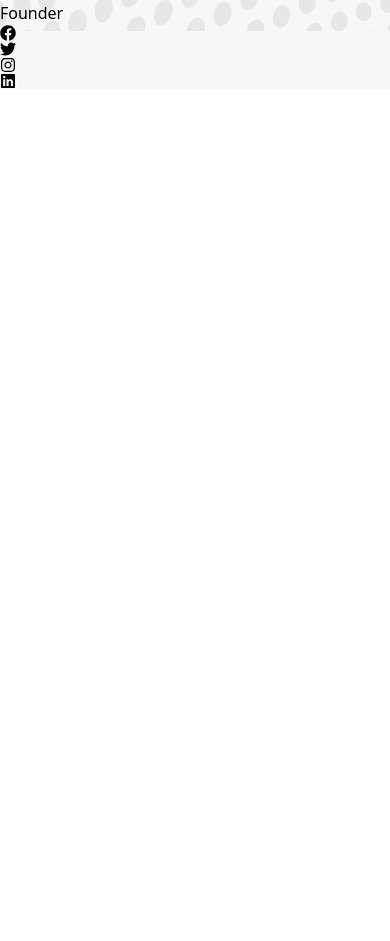
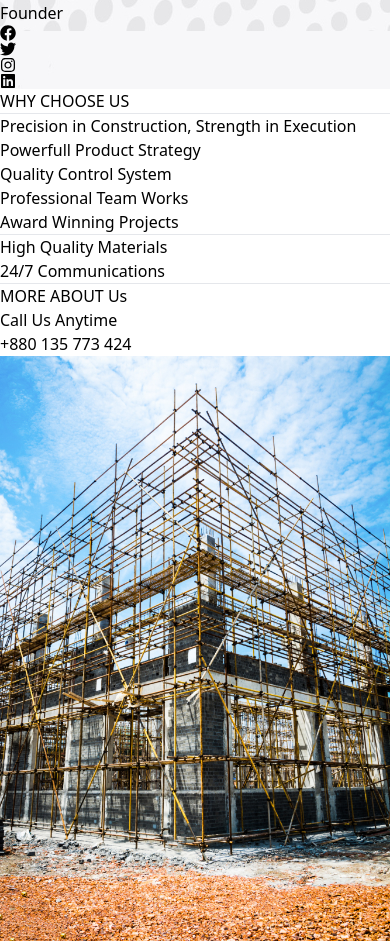
Before and after one commit to Emam-Bokhari/Construction-Portfolio-Clientside, a React (Vite) app: page / in a window 390 px wide. Shown: the part 7216-8157 px from the top of the page. Before the commit the page ends 7305 px from the top, so only its background shows below. Built offline with nearby package versions, Linux system fonts and the light colour scheme.

Commit message:
create WhyChooseUsSection component with text and image

```diff
--- a/src/App.jsx
+++ b/src/App.jsx
@@ -9,6 +9,7 @@ import GetFreeConsultation from "./components/GetFreeConsultation";
 import ProjectCompletationCount from "./components/ProjectCompletationCounte";
 import ProjectSection from "./components/ProjectSection";
 import TeamMemberSection from "./components/TeamMemberSection";
+import WhyChooseUsSection from "./components/WhyChooseUsSection";
 
 export default function App() {
   return (
@@ -28,6 +29,7 @@ export default function App() {
         </div>
         <ProjectSection />
         <TeamMemberSection />
+        <WhyChooseUsSection />
       </main>
     </Fragment>
   );
--- /dev/null
+++ b/src/components/WhyChooseUsSection.jsx
@@ -0,0 +1,120 @@
+import { Fragment } from "react";
+import whyChooseUsImage from "../assets/why-choose-us-image/why-choose-us.jpg"
+
+export default function WhyChooseUsSection(){
+    return(
+        <Fragment>
+             <div className="bg-white w-full my-20">
+            <div className="max-w-screen-xl mx-auto px-8 md:px-16 lg:px-8 space-y-3 md:space-x-4">
+
+                <div className="flex gap-0 lg:gap-10 justify-between items-start lg:items-center flex-col lg:flex-row">
+
+                     {/* text  */}
+                    <div className=" flex-1">
+                        <div className="space-y-3 md:space-y-4 ">
+                            <div className="flex items-center gap-3 lg:mt-0">
+                                <h2 className="text-base font-[titillium] font-[600] text-[#F68A0A]  ">
+                                    WHY CHOOSE US
+                                </h2>
+                                <hr className="border-[1px] border-[#F68A0A] w-12"/>
+                            </div>
+
+                            <h3 className="text-[36px] lg:text-[48px] font-[titillium] font-[700] text-[#0E121D]">
+                                Precision in Construction, Strength in Execution
+                            </h3>
+
+                            {/* icon 1  */}
+                            <div className="flex flex-col lg:flex-row lg:items-center gap-5">
+
+                                <div className="flex items-center gap-2 w-[250px]">
+                                    <i className="fa-solid fa-square-check text-[#F68A0A] text-2xl"></i>
+                                    <span className="text-lg font-[600] font-[archivo]">Powerfull Product Strategy</span>
+                                </div>
+
+                                <div className="flex items-center gap-2  w-[250px]">
+                                    <i className="fa-solid fa-square-check text-[#F68A0A] text-2xl"></i>
+                                    <span className="text-lg font-[600] font-[archivo]">Quality Control System</span>
+                                </div>
+
+                            </div>
+
+                            {/* icon 2 */}
+                            <div className="flex flex-col lg:flex-row lg:items-center gap-5 ">
+
+                                <div className="flex items-center gap-2  w-[250px]">
+                                    <i className="fa-solid fa-square-check text-[#F68A0A] text-2xl"></i>
+                                    <span className="text-lg font-[600] font-[archivo]">Professional Team Works</span>
+                                </div>
+
+                                <div className="flex items-center gap-2  w-[250px]">
+                                    <i className="fa-solid fa-square-check text-[#F68A0A] text-2xl"></i>
+                                    <span className="text-lg font-[600] font-[archivo]">Award Winning Projects</span>
+                                </div>
+
+                            </div>
+
+                            <div>
+                                <hr className="border-[1px] border-[#E4E4E4]"/>
+                            </div>
+
+                            {/* icon  */}
+                            <div className="flex flex-col lg:flex-row lg:items-center gap-5 ">
+
+                                <div className="flex flex-col gap-5  w-[250px]">
+                                    <i className="fa-solid fa-trowel-bricks text-[#F68A0A] text-5xl"></i>
+                                    <span className="text-lg font-[600] font-[archivo]">High Quality Materials</span>
+                                </div>
+
+                                <div className="flex flex-col gap-5  w-[250px]">
+                                    <i className="fa-solid fa-headset text-[#F68A0A] text-5xl"></i>
+                                    <span className="text-lg font-[600] font-[archivo]">24/7 Communications</span>
+                                </div>
+
+                            </div>
+
+                            <div>
+                                <hr className="border-[1px] border-[#E4E4E4]"/>
+                            </div>
+
+                            <div className="flex space-y-3 md:space-y-4 lg:space-y-0 lg:gap-10 flex-col lg:flex-row">
+                                {/* more about us button  */}
+                                <div>
+                                    <button
+                                        className="bg-[#F68A0A] hover:bg-[#ee8404] transform transition-all duration-300 px-5 lg:px-7 text-sm md:text-base font-[archivo] font-[600] py-3 lg:py-4 text-white uppercase">
+                                        MORE ABOUT Us
+                                    </button>
+                                </div>
+
+                                 {/* founder text  */}
+                                <div className=" lg:border-[#C4C4C4]  lg:border-l-2 ">
+                                    <div className="lg:ml-5">
+                                        <div className="flex flex-row items-center gap-3  w-[250px]">
+                                            <i className="fa-solid fa-phone text-[#F68A0A] text-5xl"></i>
+                                            <div>
+                                                <h2 className="text-sm text-[#4D5765] font-[archivo]">Call Us Anytime</h2>
+                                                <p className="text-[24px] font-[600] font-[titillium] mt-1">+880 135 773 424
+                                                </p>
+                                            </div>
+                                        </div>
+                                    </div>
+                                </div>
+                            </div>
+                        </div>
+
+                    </div>
+
+                     {/* image */}
+                    <div className="flex-1 mt-10 lg:mt-0">
+                        <div>
+                            <img className=" w-[550px] lg:w-full h-[450px] object-cover rounded-xl "
+                                src={whyChooseUsImage} alt=""/>
+                        </div>
+                    </div>
+
+                </div>
+
+            </div>
+        </div>
+        </Fragment>
+    )
+}
```
